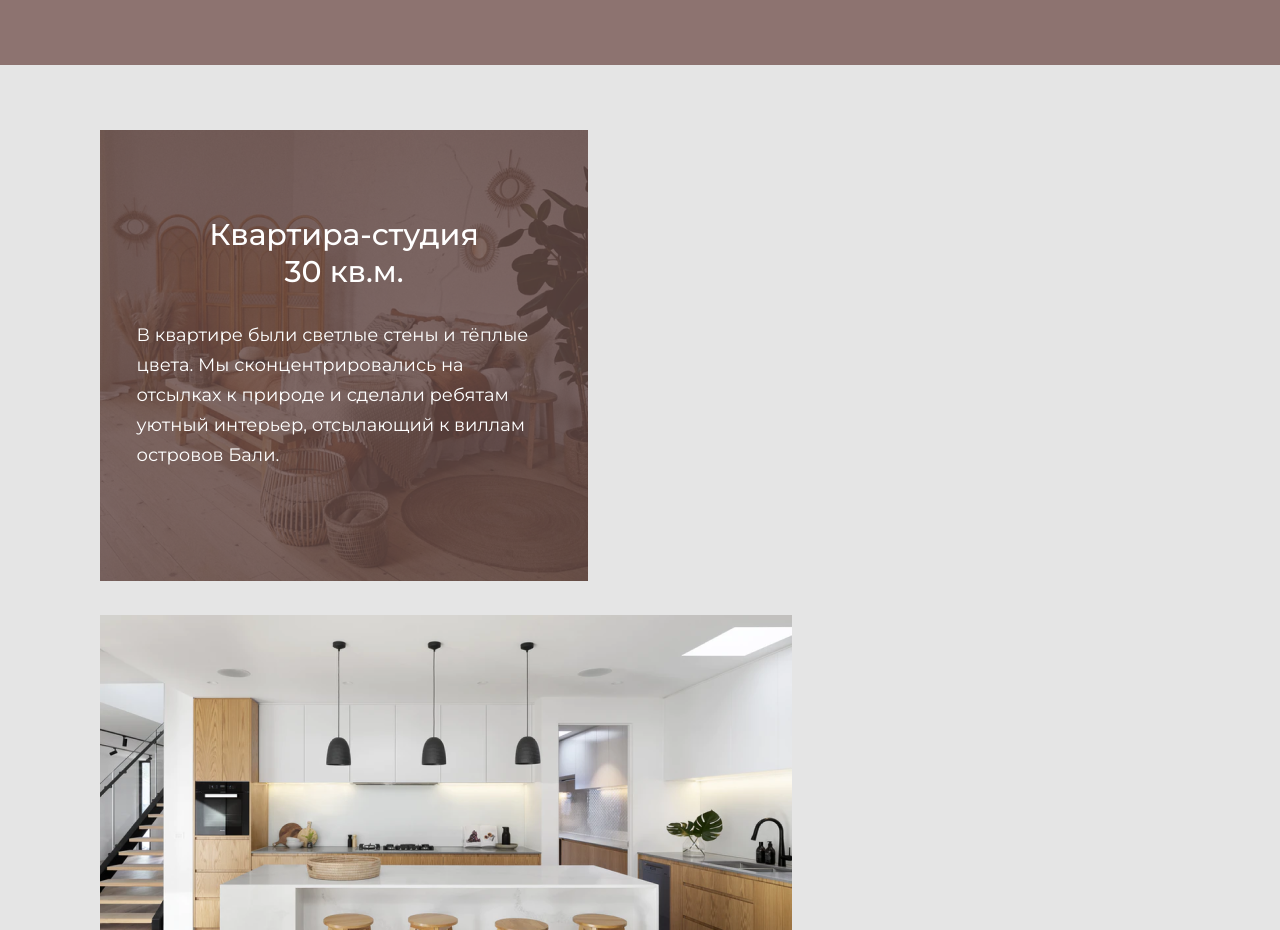
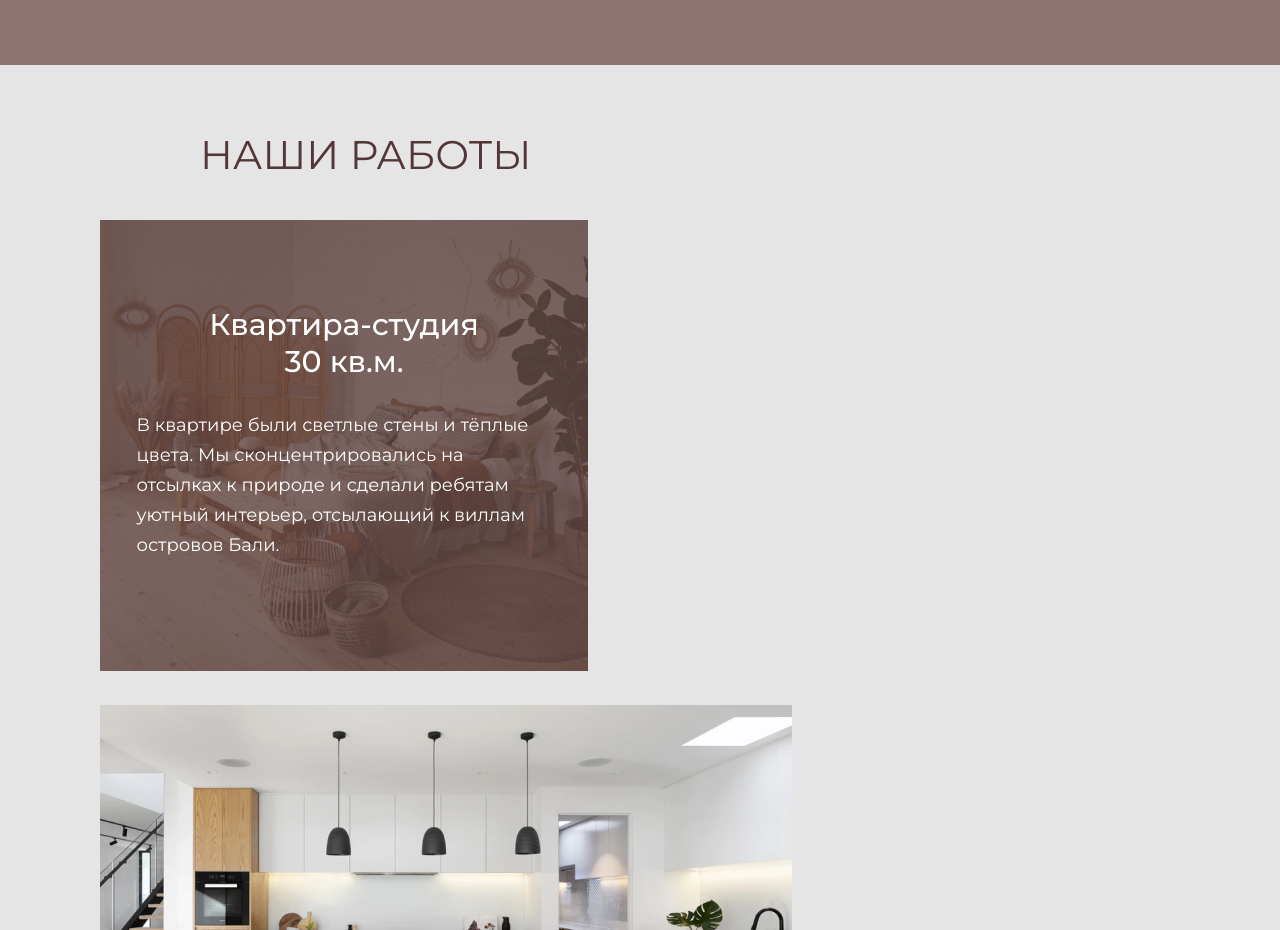
Before and after one commit to NMakarevich/Zaverstai_3.0, a plain HTML site: page index.html in a window 1280 px wide. Shown: the part 1600-2530 px from the top of the page. Drawn offline with Linux system fonts and the light colour scheme.

Commit message:
Added h2 heading in portfolio section

```diff
--- a/index.html
+++ b/index.html
@@ -56,6 +56,7 @@
                 </div>
             </section>
             <section id="portfolio">
+                <h2>Наши работы</h2>
                 <div class="flex-container">
                     <div class="portfolio-item">
                         <img src="img/works1.png" alt="Квартира-студия">
```
